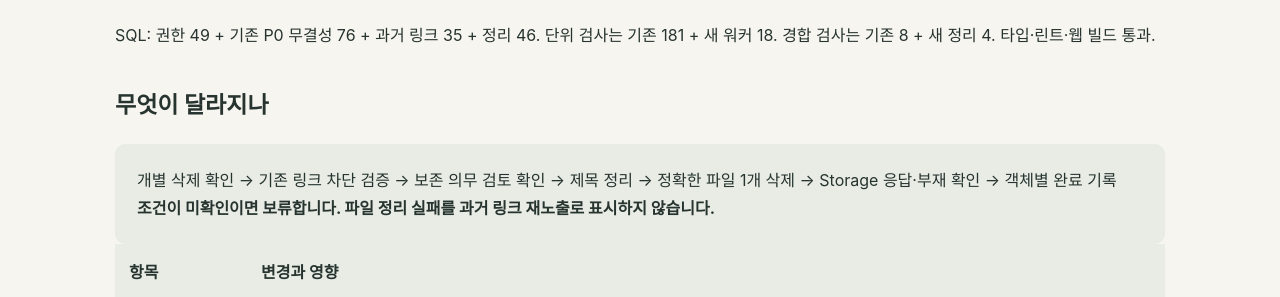
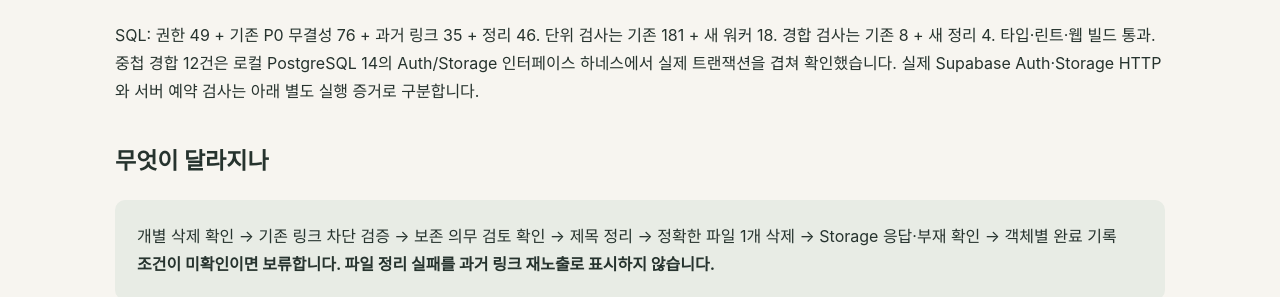
Before and after one commit to uhaeun/Knitting, a website: page docs/P0_결과물정리_20261027.html in a window 1280 px wide. Shown: the part 436-733 px from the top of the page. Drawn offline with Linux system fonts and the light colour scheme.

Commit message:
docs: distinguish database harness and actual Storage evidence

```diff
--- a/docs/P0_결과물정리_20261027.html
+++ b/docs/P0_결과물정리_20261027.html
@@ -3,7 +3,7 @@
 <main><p>2026.10.27 · P0 후속 수정 · PROJ-036~040</p><h1>삭제된 발행 결과물의 제목·파일 정리</h1><span class="hold">운영 적용 보류 · 실제 CDN·보존 검토는 별도</span>
 <p>결과물 개별 삭제 정책을 유지하면서 제목과 파일을 후속 정리하는 서버 작업을 추가했습니다. 운영 DB·Storage·CDN·실사용자 데이터와 운영 함수·스케줄은 변경하지 않았습니다. 기존 0001~0024 마이그레이션도 수정하지 않았습니다.</p>
 <div class="cards"><div class="card"><b>199</b>단위 검사 통과</div><div class="card"><b>206</b>분리 DB SQL 검사 통과</div><div class="card"><b>12</b>실제 중첩 경합 통과</div></div>
-<p>SQL: 권한 49 + 기존 P0 무결성 76 + 과거 링크 35 + 정리 46. 단위 검사는 기존 181 + 새 워커 18. 경합 검사는 기존 8 + 새 정리 4. 타입·린트·웹 빌드 통과.</p>
+<p>SQL: 권한 49 + 기존 P0 무결성 76 + 과거 링크 35 + 정리 46. 단위 검사는 기존 181 + 새 워커 18. 경합 검사는 기존 8 + 새 정리 4. 타입·린트·웹 빌드 통과. 중첩 경합 12건은 로컬 PostgreSQL 14의 Auth/Storage 인터페이스 하네스에서 실제 트랜잭션을 겹쳐 확인했습니다. 실제 Supabase Auth·Storage HTTP와 서버 예약 검사는 아래 별도 실행 증거로 구분합니다.</p>
 <h2>무엇이 달라지나</h2><div class="flow">개별 삭제 확인 → 기존 링크 차단 검증 → 보존 의무 검토 확인 → 제목 정리 → 정확한 파일 1개 삭제 → Storage 응답·부재 확인 → 객체별 완료 기록<br><b>조건이 미확인이면 보류합니다. 파일 정리 실패를 과거 링크 재노출로 표시하지 않습니다.</b></div>
 <table><thead><tr><th>항목</th><th>변경과 영향</th></tr></thead><tbody>
 <tr><td>법적 보존 게이트</td><td>검토 미확인·무효화된 검토·보존 대상은 제목과 파일을 보존합니다. 권한 있는 검토자의 명시적 검토와 근거 식별자가 있어야 진행합니다. 검토 권한이나 “보존 의무 없음” 결정을 기본으로 만들지 않았고 법정 기간도 정하지 않았습니다.</td></tr>
```
